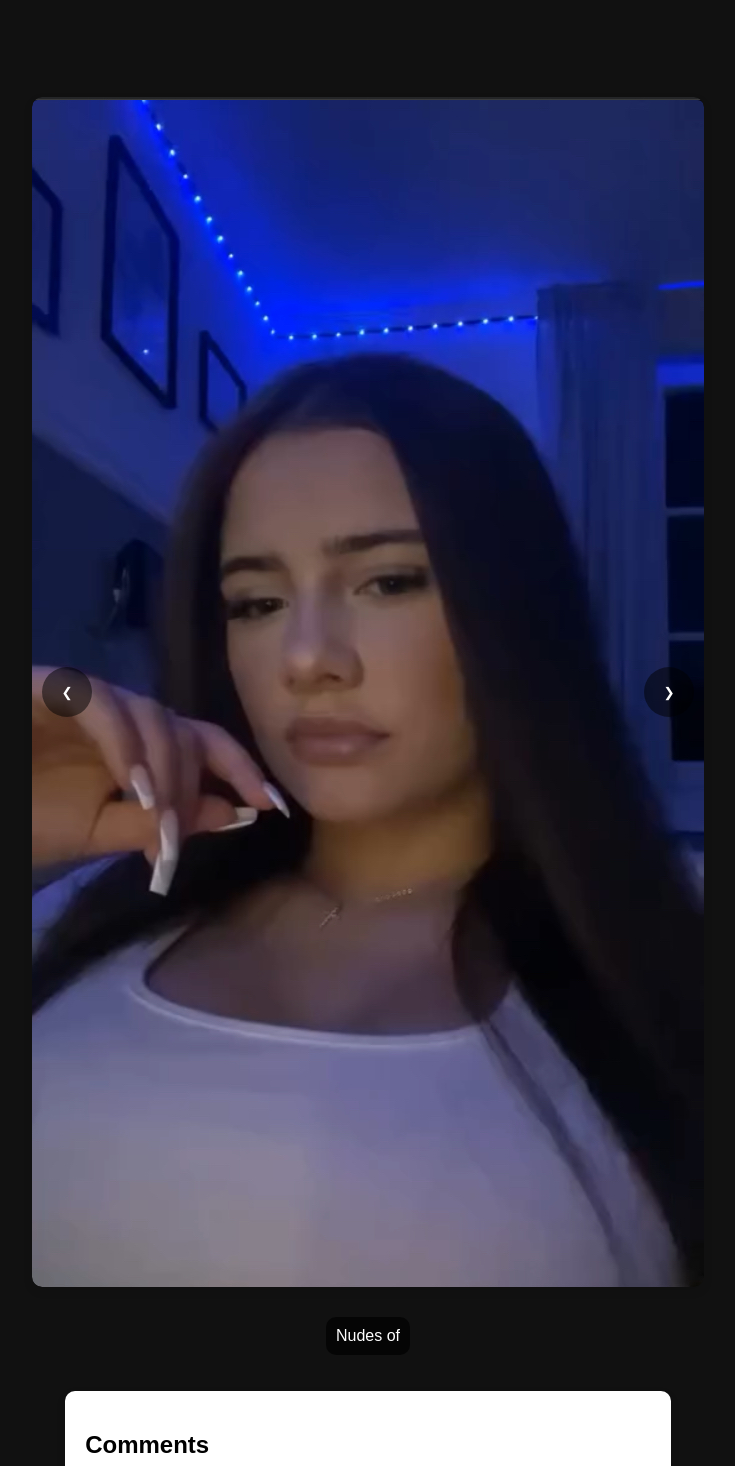
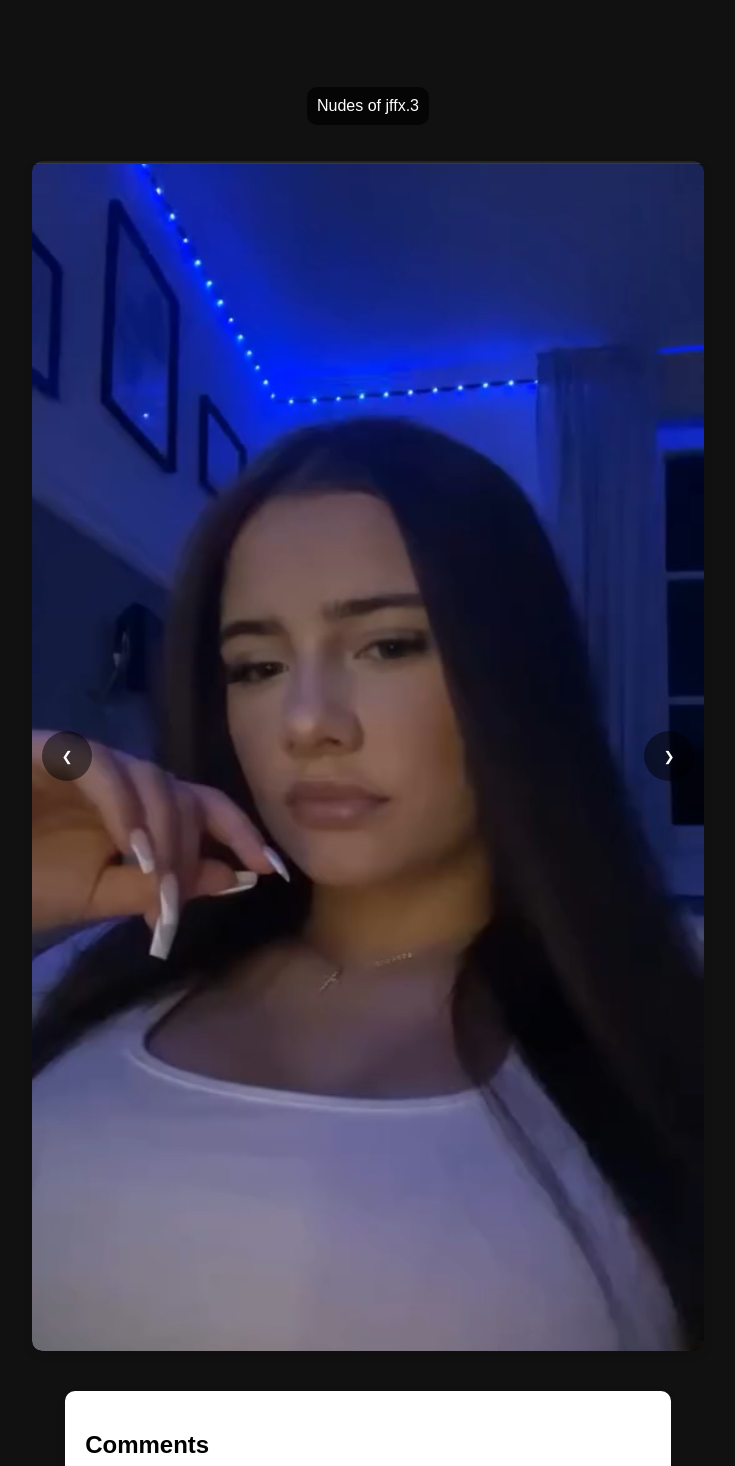
Before and after one commit to yokleaks/Yokleaks, a plain HTML site: page index.html in a window 1280 px wide. Shown: the part 117-1583 px from the top of the page, without its empty margins (272-1007 px from the left). Drawn offline with Linux system fonts and the light colour scheme.

Commit message:
Update index.html

```diff
--- a/index.html
+++ b/index.html
@@ -180,6 +180,8 @@
 
 <h1 class="title">Yok Leaks</h1>
 
+<p class="caption">Nudes of jffx.3</p>
+
 <div class="slideshow-container">
     <img src="IMG_0310.jpeg" class="slides active" alt="Slide 1">
     <img src="IMG_0305.jpeg" class="slides" alt="Slide 2">
@@ -189,7 +191,7 @@
     <button class="next" onclick="changeSlide(1)">&#10095;</button>
 </div>
 
-<p class="caption">Nudes of </p>
+
 
 <div class="comments">
     <h2>Comments</h2>
```
